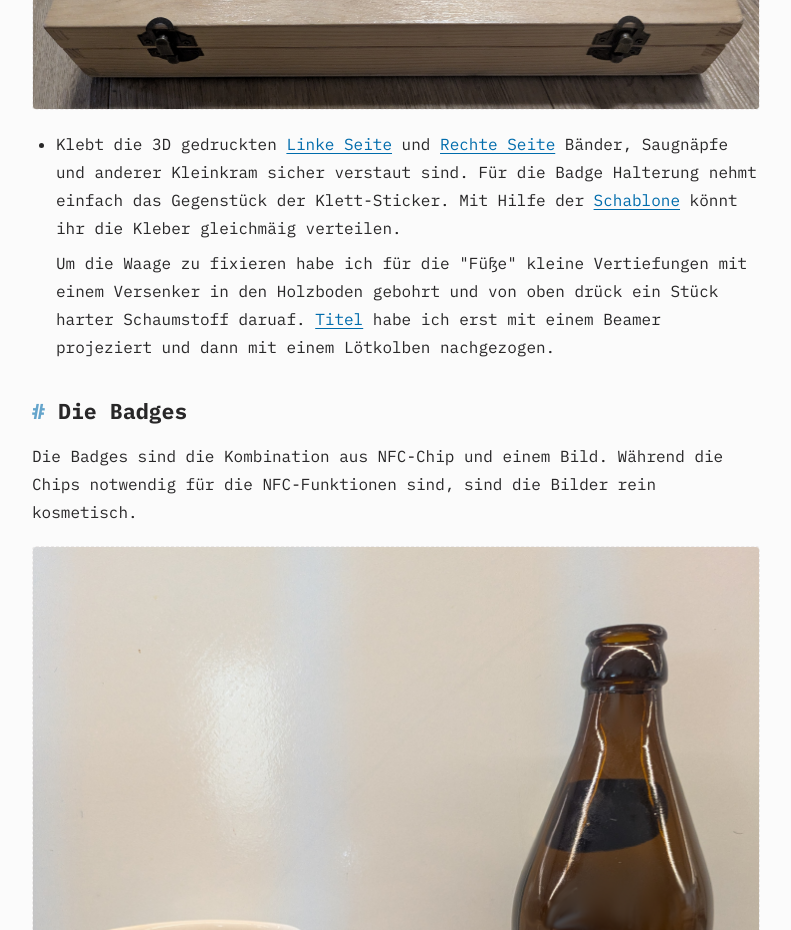
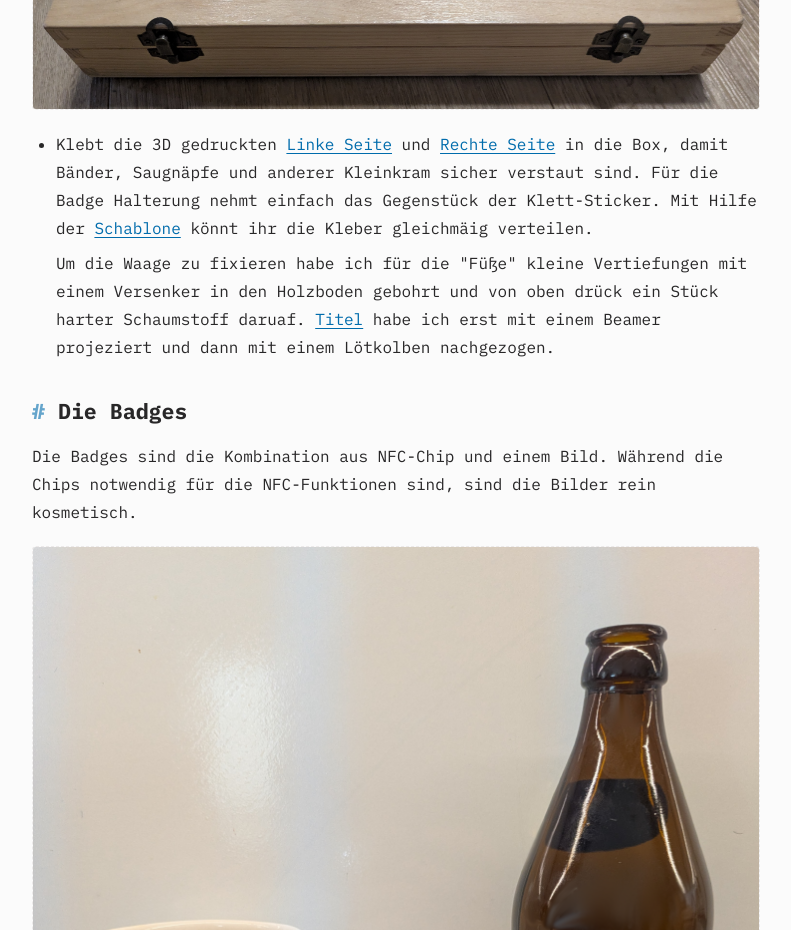
Before and after one commit to Zygon-Labs/alles-wiegen, a plain HTML site: page index.html in a window 1280 px wide. Shown: the part 10840-11770 px from the top of the page, without its empty margins (244-1035 px from the left). Drawn offline with Linux system fonts and the light colour scheme.

Commit message:
Grammatikfehler in der Box beschreibung

```diff
--- a/index.html
+++ b/index.html
@@ -725,7 +725,7 @@
       <img src="box_zu.png" alt="Aufbewahrungsbox für Alles Wiegen mit Waage und Badges" class="doc-image" />
       <ul>
         <li>Klebt die 3D gedruckten <a href="https://github.com/Zygon-Labs/alles-wiegen/blob/main/linke seite 2.stl" target="_blank" rel="noopener">Linke Seite</a> und <a href="https://github.com/Zygon-Labs/alles-wiegen/blob/main/rechteseite 2.stl" target="_blank" rel="noopener">Rechte Seite</a>
-           Bänder, Saugnäpfe und anderer Kleinkram sicher verstaut sind. Für die Badge Halterung nehmt einfach das Gegenstück der Klett-Sticker. Mit Hilfe der <a href="https://github.com/Zygon-Labs/alles-wiegen/blob/main/schablone.stl" target="_blank" rel="noopener">Schablone</a> könnt ihr die Kleber gleichmäig verteilen.</li>
+           in die Box, damit Bänder, Saugnäpfe und anderer Kleinkram sicher verstaut sind. Für die Badge Halterung nehmt einfach das Gegenstück der Klett-Sticker. Mit Hilfe der <a href="https://github.com/Zygon-Labs/alles-wiegen/blob/main/schablone.stl" target="_blank" rel="noopener">Schablone</a> könnt ihr die Kleber gleichmäig verteilen.</li>
         Um die Waage zu fixieren habe ich für die "Füße" kleine Vertiefungen mit einem Versenker in den Holzboden gebohrt und von oben drück ein Stück harter Schaumstoff daruaf. <a href="https://github.com/Zygon-Labs/alles-wiegen/blob/main/Titel.png" target="_blank" rel="noopener">Titel</a> habe ich erst mit einem Beamer projeziert und dann mit einem Lötkolben nachgezogen.
 
 
```
